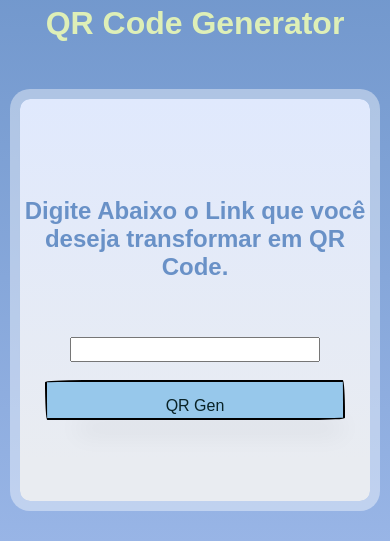
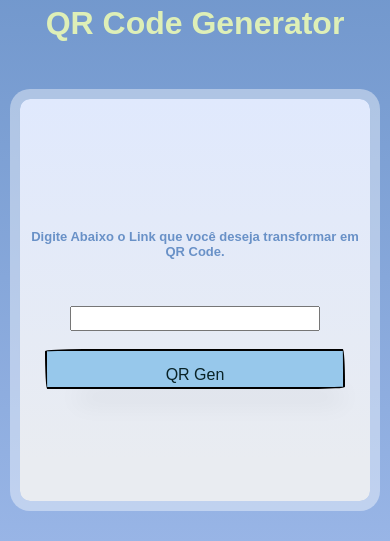
Before and after one commit to ailsonguedes/QR-Generator-, a Flask app: page / in a window 390 px wide. Shown: the part 144-685 px from the top of the page. Run offline with Flask 3, Linux system fonts and the light colour scheme.

Commit message:
Update: Responsivity CSS

```diff
--- a/static/css/style.css
+++ b/static/css/style.css
@@ -170,6 +170,10 @@ a {
 }
 
 @media (max-width: 500px) {
+  h2 {
+    font-size: small;
+  }
+
   .input-1 {
     width: 250px;
   }
```
